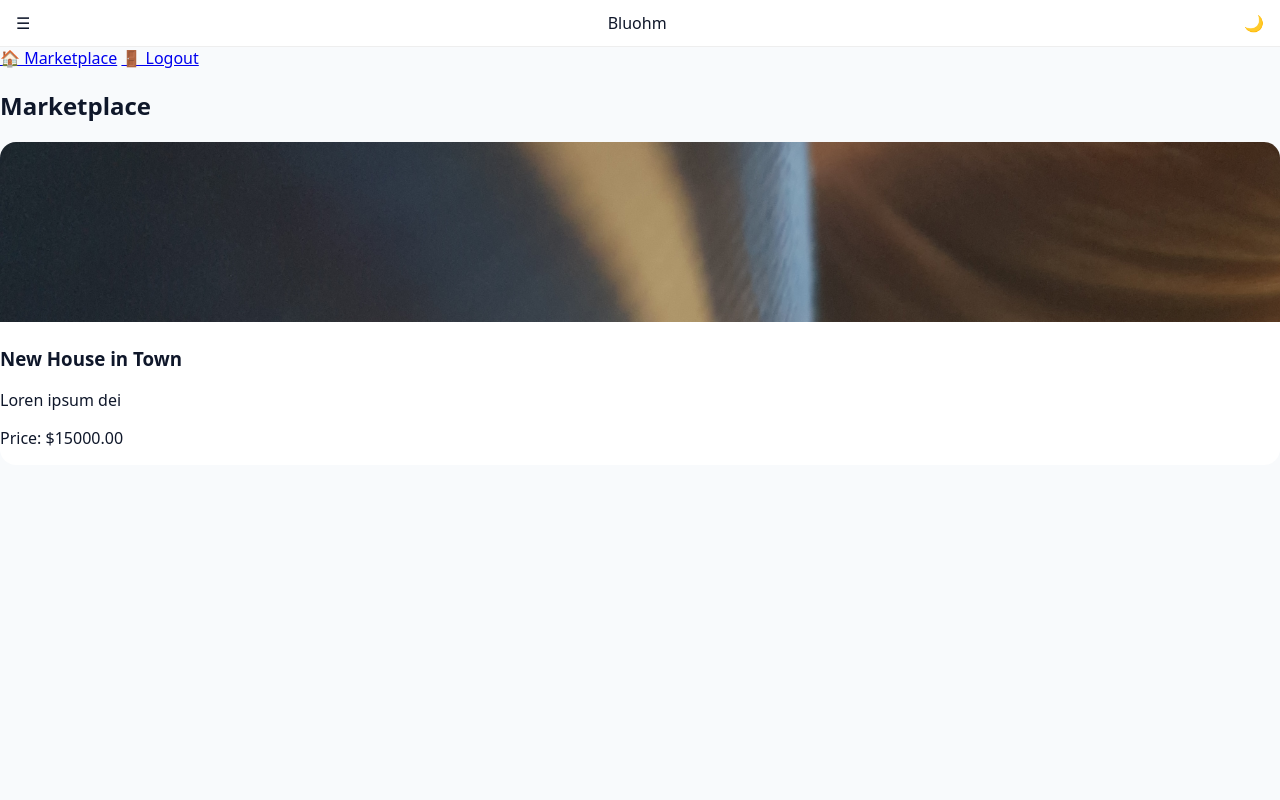
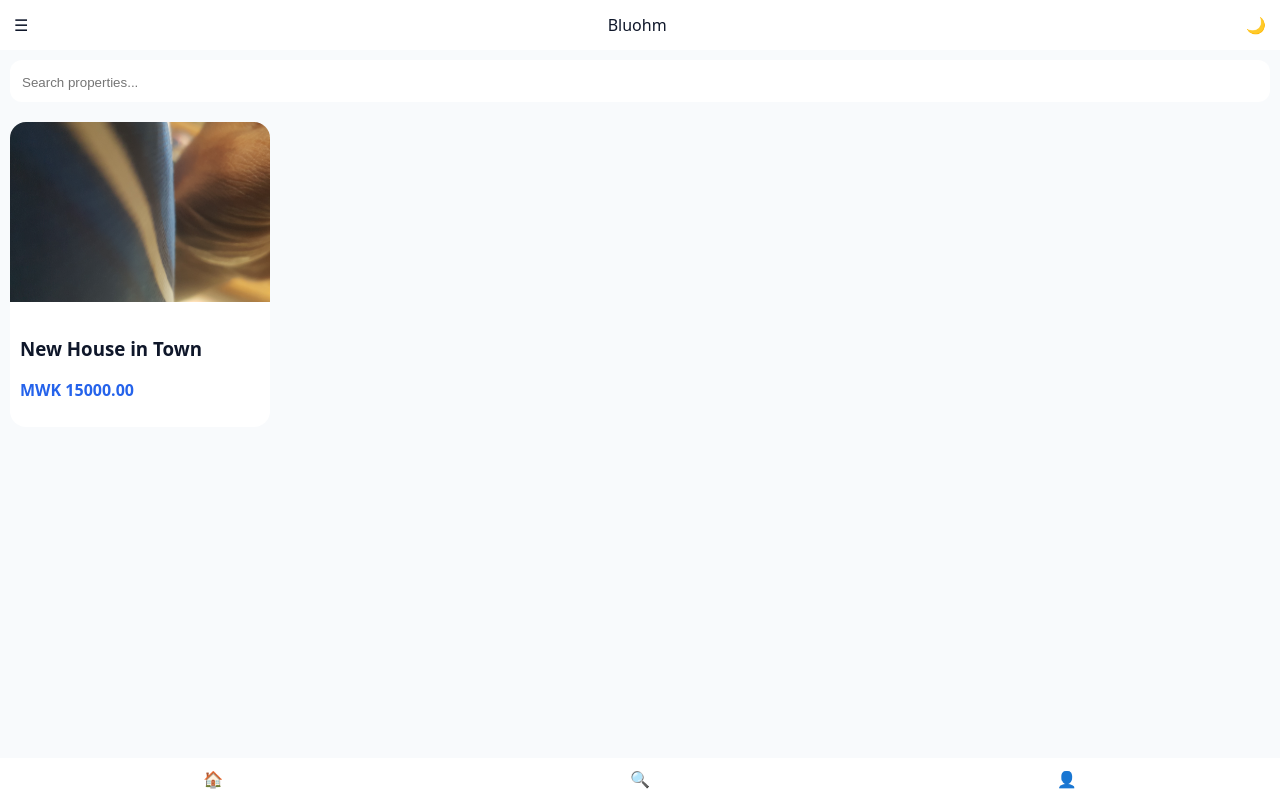
Before and after one commit to 0T0M8/bluohm, a Django app: page /properties/ in a window 1280 px wide. Run offline with Django 4.2, Linux system fonts and the light colour scheme; a user stored in the database is signed in; data comes from the database, SQL or seed files in the repository; both versions use the stored data as it was after the commit.

Commit message:
CORE: Basic Sidebar, Darkmode Toggle, House Cards in Check

```diff
--- a/properties/static/css/app.css
+++ /dev/null
@@ -1,151 +0,0 @@
-:root {
-    --bg: #f8fafc;
-    --card: #ffffff;
-    --text: #0f172a;
-    --muted: #64748b;
-    --primary: #2563eb;
-}
-
-body.dark {
-    --bg: #0f172a;
-    --card: #1e293b;
-    --text: #f1f5f9;
-    --muted: #94a3b8;
-}
-
-body {
-    margin: 0;
-    font-family: system-ui;
-    background: var(--bg);
-    color: var(--text);
-}
-
-/* 🔝 Navbar */
-.navbar {
-    position: sticky;
-    top: 0;
-    z-index: 20;
-    display: flex;
-    justify-content: space-between;
-    padding: 12px 16px;
-    background: var(--card);
-    border-bottom: 1px solid #eee;
-}
-
-/* 🔍 Search */
-.search-container {
-    padding: 10px 16px;
-    position: sticky;
-    top: 50px;
-    background: var(--bg);
-    z-index: 15;
-}
-
-.search-box {
-    display: flex;
-    background: var(--card);
-    border-radius: 12px;
-    padding: 8px;
-}
-
-.search-box input {
-    border: none;
-    flex: 1;
-    outline: none;
-    background: transparent;
-}
-
-/* 📦 Cards */
-.property-row {
-    display: flex;
-    gap: 15px;
-    overflow-x: auto;
-    padding: 10px 16px;
-}
-
-.property-card {
-    min-width: 260px;
-    border-radius: 16px;
-    overflow: hidden;
-    background: var(--card);
-    position: relative;
-    cursor: pointer;
-    transition: transform 0.2s;
-}
-
-.property-card:active {
-    transform: scale(0.97);
-}
-
-.property-card img {
-    width: 100%;
-    height: 180px;
-    object-fit: cover;
-}
-
-/* Gradient overlay */
-.property-info {
-    position: absolute;
-    bottom: 0;
-    width: 100%;
-    padding: 10px;
-    background: linear-gradient(transparent, rgba(0,0,0,0.7));
-    color: white;
-}
-
-.price {
-    font-weight: bold;
-}
-
-/* ➕ FAB */
-.fab {
-    position: fixed;
-    bottom: 80px;
-    right: 20px;
-    background: var(--primary);
-    color: white;
-    width: 60px;
-    height: 60px;
-    border-radius: 50%;
-    display:flex;
-    align-items:center;
-    justify-content:center;
-    font-size: 30px;
-    box-shadow: 0 8px 25px rgba(0,0,0,0.2);
-}
-
-/* 📱 Bottom Nav */
-.bottom-nav {
-    position: fixed;
-    bottom: 0;
-    width: 100%;
-    background: var(--card);
-    display: flex;
-    justify-content: space-around;
-    padding: 10px 0;
-    border-top: 1px solid #eee;
-}
-
-.bottom-nav a {
-    text-decoration: none;
-    color: var(--muted);
-    font-size: 14px;
-}
-
-/* 🧾 Modal (Full screen mobile) */
-.modal {
-    display:none;
-    position:fixed;
-    inset:0;
-    background: var(--bg);
-    z-index: 50;
-    overflow:auto;
-}
-
-.modal img {
-    width:100%;
-}
-
-.modal-content {
-    padding:15px;
-}
--- /dev/null
+++ b/properties/static/properties/css/app.css
@@ -0,0 +1,194 @@
+:root{
+--bg:#f8fafc;
+--card:#fff;
+--text:#0f172a;
+--muted:#64748b;
+--primary:#2563eb;
+}
+
+body.dark{
+--bg:#0f172a;
+--card:#1e293b;
+--text:#f1f5f9;
+--muted:#94a3b8;
+}
+
+body{
+margin:0;
+font-family:system-ui;
+background:var(--bg);
+color:var(--text);
+}
+
+/* Navbar */
+
+.navbar{
+position:sticky;
+top:0;
+display:flex;
+justify-content:space-between;
+padding:14px;
+background:var(--card);
+z-index:20;
+}
+
+/* Sidebar */
+
+.sidebar{
+position:fixed;
+left:-250px;
+top:0;
+width:220px;
+height:100%;
+background:var(--card);
+padding-top:60px;
+transition:.3s;
+z-index:30;
+}
+
+.sidebar.active{
+left:0;
+}
+
+.overlay{
+position:fixed;
+inset:0;
+background:rgba(0,0,0,.3);
+opacity:0;
+pointer-events:none;
+z-index:25;
+}
+
+.overlay.active{
+opacity:1;
+pointer-events:all;
+}
+
+/* Search */
+
+.search-container{
+padding:10px;
+}
+
+.search-box{
+background:var(--card);
+padding:10px;
+border-radius:12px;
+}
+
+.search-box input{
+width:100%;
+border:none;
+outline:none;
+background:transparent;
+}
+
+/* Cards */
+
+.property-row{
+display:flex;
+overflow-x:auto;
+gap:15px;
+padding:10px;
+}
+
+.property-card{
+min-width:260px;
+border-radius:16px;
+overflow:hidden;
+background:var(--card);
+cursor:pointer;
+transition:.2s;
+}
+
+.property-card:active{
+transform:scale(.96);
+}
+
+.property-card img{
+width:100%;
+height:180px;
+object-fit:cover;
+}
+
+.property-info{
+padding:10px;
+}
+
+.price{
+color:var(--primary);
+font-weight:bold;
+}
+
+/* FAB */
+
+.fab{
+position:fixed;
+bottom:80px;
+right:20px;
+width:60px;
+height:60px;
+background:var(--primary);
+color:white;
+display:flex;
+align-items:center;
+justify-content:center;
+border-radius:50%;
+font-size:30px;
+box-shadow:0 10px 20px rgba(0,0,0,.2);
+}
+
+/* Bottom Nav */
+
+.bottom-nav{
+position:fixed;
+bottom:0;
+width:100%;
+background:var(--card);
+display:flex;
+justify-content:space-around;
+padding:10px 0;
+}
+
+.bottom-nav a{
+text-decoration:none;
+color:var(--muted);
+}
+
+.bottom-nav a.active{
+color:var(--primary);
+}
+
+/* Modal */
+
+.modal{
+display:none;
+position:fixed;
+inset:0;
+background:var(--bg);
+z-index:50;
+animation:fade .2s ease;
+}
+
+@keyframes fade{
+from{opacity:0}
+to{opacity:1}
+}
+
+/* Skeleton */
+
+.skeleton{
+height:200px;
+background:linear-gradient(
+90deg,
+#eee,
+#ddd,
+#eee
+);
+animation:load 1s infinite;
+}
+
+@keyframes load{
+0%{background-position:-200px}
+100%{background-position:200px}
+}
--- a/templates/properties/marketplace.html
+++ b/templates/properties/marketplace.html
@@ -1,17 +1,92 @@
 {% extends 'base.html' %}
 
 {% block content %}
-<h2>Marketplace</h2>
-<div class="property-grid">
-    {% for property in properties %}
-        <div class="property-card">
-            <img src="{{ property.image.url }}" alt="{{ property.title }}" />
-            <h3>{{ property.title }}</h3>
-            <p>{{ property.description }}</p>
-            <p>Price: ${{ property.price }}</p>
-        </div>
-    {% empty %}
-        <p>No properties yet.</p>
-    {% endfor %}
+
+<div class="search-container">
+<form method="GET" class="search-box">
+<input type="text" name="q" placeholder="Search properties...">
+</form>
 </div>
+
+{% if properties %}
+
+<div class="property-row">
+
+{% for property in properties %}
+
+<div class="property-card"
+onclick="openModal('{{property.image.url}}','{{property.title}}','{{property.description}}','MWK {{property.price}}')">
+
+<img src="{{property.image.url}}" loading="lazy">
+
+<div class="property-info">
+<h3>{{property.title}}</h3>
+<p class="price">MWK {{property.price}}</p>
+</div>
+
+</div>
+
+{% endfor %}
+
+</div>
+
+{% else %}
+
+<div style="padding:20px;text-align:center;">
+<h3>No properties yet</h3>
+<p>Start by adding your first listing</p>
+</div>
+
+{% endif %}
+
+{% if user.role == 'landlord' %}
+<a href="/properties/add/" class="fab">+</a>
+{% endif %}
+
+<!-- Modal -->
+
+<div id="modal" class="modal">
+
+<img id="modal-img">
+
+<div style="padding:15px;">
+<h2 id="modal-title"></h2>
+<p id="modal-desc"></p>
+<p class="price" id="modal-price"></p>
+
+<button onclick="closeModal()">Close</button>
+
+</div>
+
+</div>
+
+<!-- Bottom nav -->
+
+<div class="bottom-nav">
+<a href="/properties/" class="active">🏠</a>
+<a href="#">🔍</a>
+<a href="#">👤</a>
+</div>
+
+<script>
+
+const modal=document.getElementById("modal")
+
+function openModal(img,title,desc,price){
+
+modal.style.display="block"
+
+document.getElementById("modal-img").src=img
+document.getElementById("modal-title").innerText=title
+document.getElementById("modal-desc").innerText=desc
+document.getElementById("modal-price").innerText=price
+
+}
+
+function closeModal(){
+modal.style.display="none"
+}
+
+</script>
+
 {% endblock %}
```
Also changed, not shown: properties/static/pages/marketplace.html (+46 -23 lines), db.sqlite3, properties/static/properties/css/marketplace.css (renamed from properties/static/css/marketplace.css).
